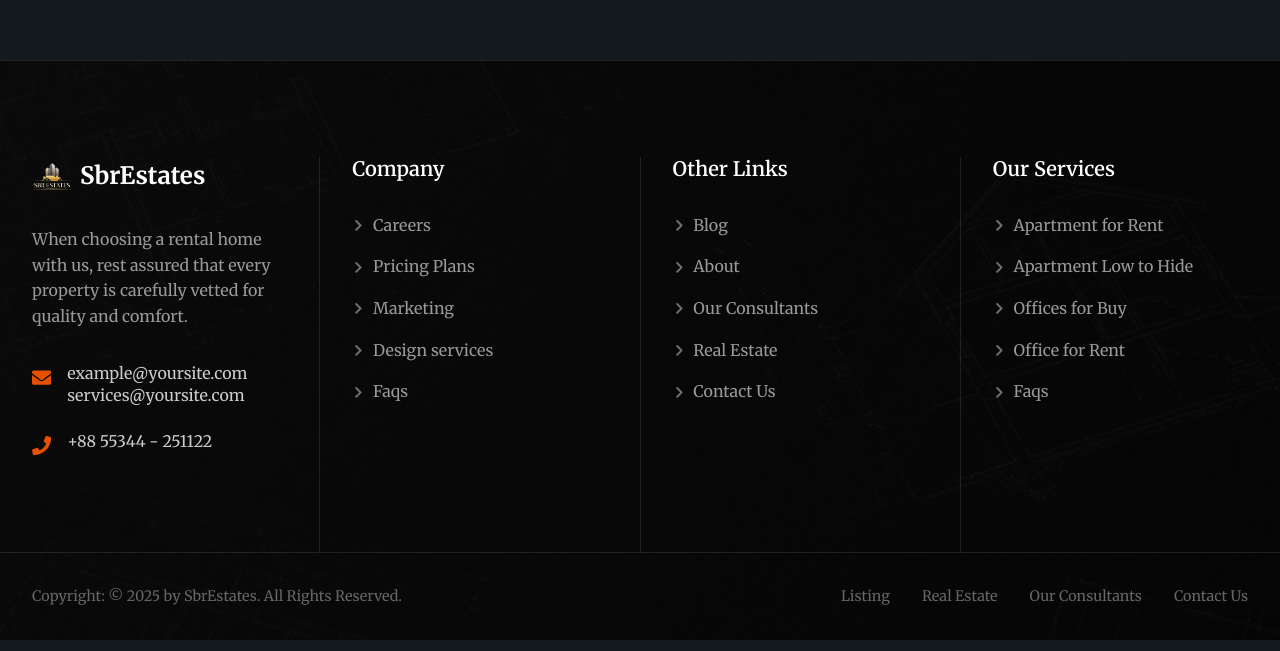
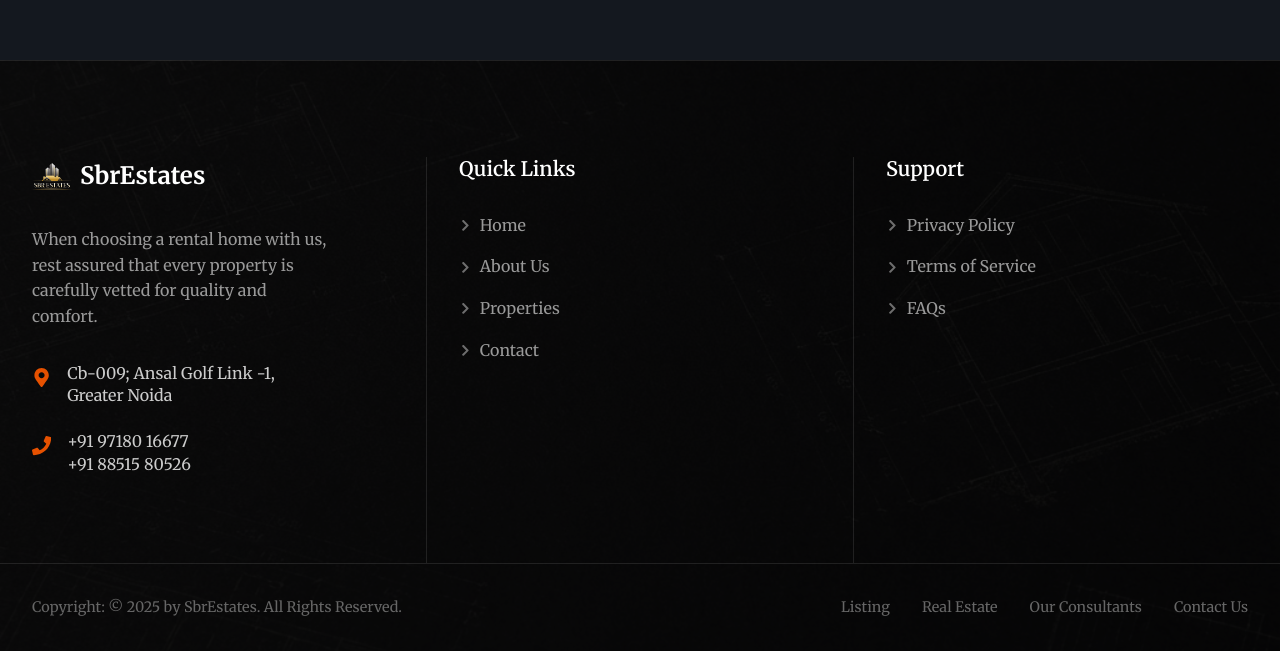
Before and after one commit to viratco/sbrwebsite, a React (Vite) app: page /info in a window 1280 px wide. Shown: the part 2568-3219 px from the top of the page. Built offline with nearby package versions, Linux system fonts and the light colour scheme; no server answers.

Commit message:
Update footer contact info and cleanup links

```diff
--- a/src/components/Footer.jsx
+++ b/src/components/Footer.jsx
@@ -1,4 +1,4 @@
-import { FaEnvelope, FaPhone, FaChevronRight } from 'react-icons/fa';
+import { FaEnvelope, FaPhone, FaChevronRight, FaMapMarkerAlt } from 'react-icons/fa';
 import './Footer.css';
 import logo from '../assets/logo.png';
 import footerBg from '../assets/footer_bg.png';
@@ -18,54 +18,40 @@ const Footer = () => {
                     </p>
                     <div className="contact-info">
                         <div className="contact-item">
-                            <div className="contact-icon"><FaEnvelope /></div>
+                            <div className="contact-icon"><FaMapMarkerAlt /></div>
                             <div className="contact-text">
-                                <p>example@yoursite.com</p>
-                                <p>services@yoursite.com</p>
+                                <p>Cb-009; Ansal Golf Link -1,</p>
+                                <p>Greater Noida</p>
                             </div>
                         </div>
                         <div className="contact-item">
                             <div className="contact-icon"><FaPhone /></div>
                             <div className="contact-text">
-                                <p>+88 55344 - 251122</p>
+                                <p>+91 97180 16677</p>
+                                <p>+91 88515 80526</p>
                             </div>
                         </div>
                     </div>
                 </div>
 
-                {/* Column 2: Company */}
+                {/* Column 2: Quick Links */}
                 <div className="footer-col links-col">
-                    <h3>Company</h3>
+                    <h3>Quick Links</h3>
                     <ul className="footer-links">
-                        <li><a href="#"><FaChevronRight /> Careers</a></li>
-                        <li><a href="#"><FaChevronRight /> Pricing Plans</a></li>
-                        <li><a href="#"><FaChevronRight /> Marketing</a></li>
-                        <li><a href="#"><FaChevronRight /> Design services</a></li>
-                        <li><a href="#"><FaChevronRight /> Faqs</a></li>
+                        <li><a href="/"><FaChevronRight /> Home</a></li>
+                        <li><a href="#about"><FaChevronRight /> About Us</a></li>
+                        <li><a href="#properties"><FaChevronRight /> Properties</a></li>
+                        <li><a href="#contact"><FaChevronRight /> Contact</a></li>
                     </ul>
                 </div>
 
-                {/* Column 3: Other Links */}
+                {/* Column 3: Legal & Support (Simplified) */}
                 <div className="footer-col links-col">
-                    <h3>Other Links</h3>
+                    <h3>Support</h3>
                     <ul className="footer-links">
-                        <li><a href="#"><FaChevronRight /> Blog</a></li>
-                        <li><a href="#"><FaChevronRight /> About</a></li>
-                        <li><a href="#"><FaChevronRight /> Our Consultants</a></li>
-                        <li><a href="#"><FaChevronRight /> Real Estate</a></li>
-                        <li><a href="#"><FaChevronRight /> Contact Us</a></li>
-                    </ul>
-                </div>
-
-                {/* Column 4: Our Services */}
-                <div className="footer-col links-col">
-                    <h3>Our Services</h3>
-                    <ul className="footer-links">
-                        <li><a href="#"><FaChevronRight /> Apartment for Rent</a></li>
-                        <li><a href="#"><FaChevronRight /> Apartment Low to Hide</a></li>
-                        <li><a href="#"><FaChevronRight /> Offices for Buy</a></li>
-                        <li><a href="#"><FaChevronRight /> Office for Rent</a></li>
-                        <li><a href="#"><FaChevronRight /> Faqs</a></li>
+                        <li><a href="#"><FaChevronRight /> Privacy Policy</a></li>
+                        <li><a href="#"><FaChevronRight /> Terms of Service</a></li>
+                        <li><a href="#"><FaChevronRight /> FAQs</a></li>
                     </ul>
                 </div>
             </div>
```
